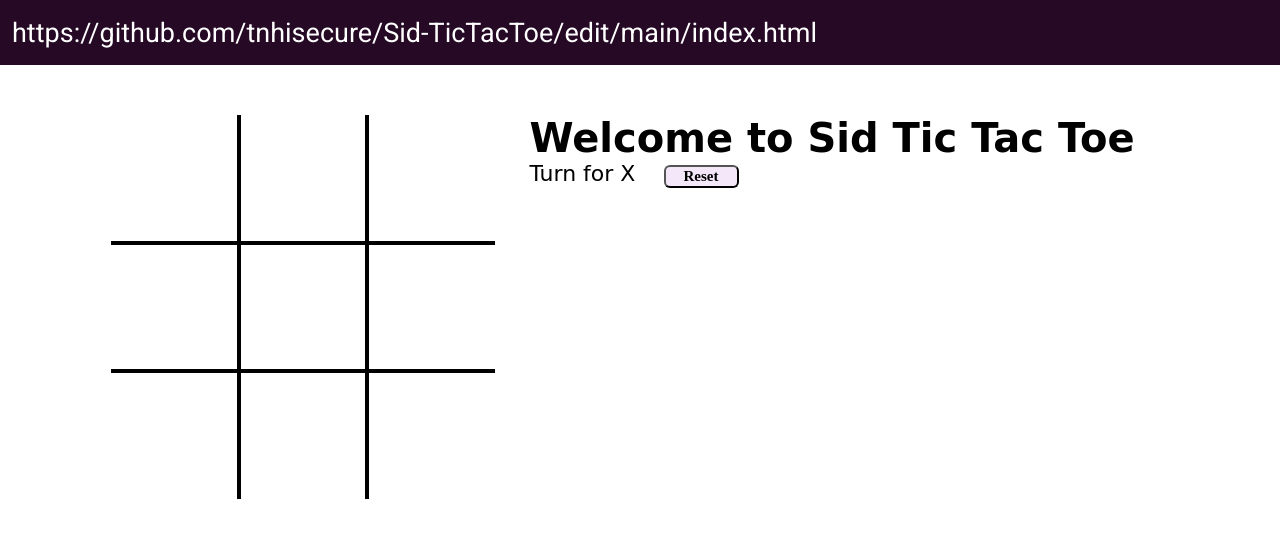
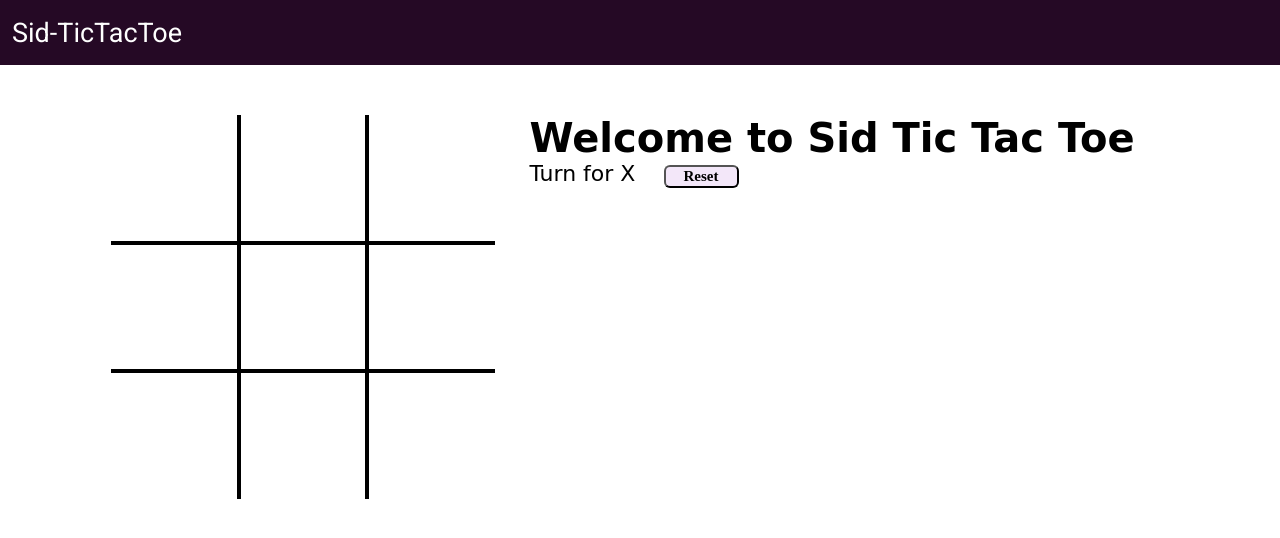
Before and after one commit to tnhisecure/Sid-TicTacToe, a plain HTML site: page index.html in a window 1280 px wide. Drawn offline with Linux system fonts and the light colour scheme; a web font is replaced by a local one.

Commit message:
Update index.html

```diff
--- a/index.html
+++ b/index.html
@@ -10,7 +10,7 @@
   <body>
     <nav>
       <ul>
-        <li>https://github.com/tnhisecure/Sid-TicTacToe/edit/main/index.html</li>
+        <li>Sid-TicTacToe</li>
       </ul>
     </nav>
 
```
